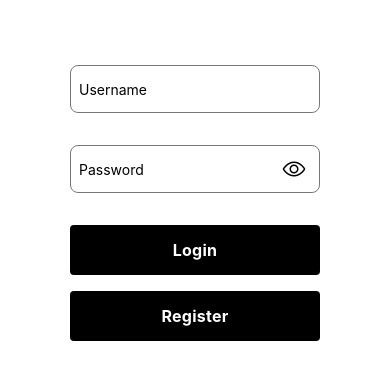
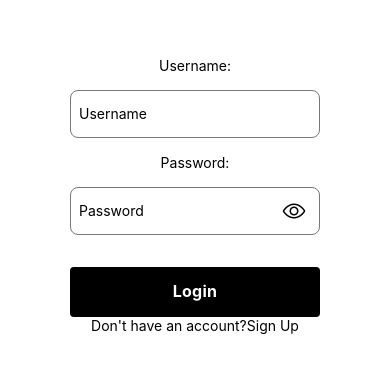
Before and after one commit to jestoniandales25/login-system, a React Native app: screen / in a window 390 px wide. Shown: the part 227-606 px from the top of the page. Built offline with nearby package versions, Linux system fonts and the light colour scheme.

Commit message:
Updated Login Page

```diff
--- a/app/screens/log_in_page.tsx
+++ b/app/screens/log_in_page.tsx
@@ -2,37 +2,53 @@ import React, { useState } from "react";
 import { Text, View, TextInput, TouchableOpacity } from "react-native";
 import { Ionicons } from "@expo/vector-icons";
 import AppStyles from "../../styles/log_in_styles";
+import Signup from "../screens/sign_up_page";
 
-export default function log_in_page() {
-  const [username, setUsername] = useState("");
-  const [password, setPassword] = useState("");
-  const [showPassword, setShowPassword] = useState(false);
+
+
+export default function App() {
+  const [username, setUsername] = useState('');
+  const [password, setPassword] = useState('');
+  const [showPassword, setShowPassword] = useState(false); // State for password visibility
+  const [isSignUpVisible, setIsSignUpVisible] = useState(false);
 
   const handleLogin = () => {
-    console.log("Username:", username);
-    console.log("Password:", password);
+    // Handle login logic here, e.g., send username and password to server
+    console.log('Username:', username);
+    console.log('Password:', password);
   };
+
+  const handleSignup = () => {
+    setIsSignUpVisible(true); // Show the Signup component
+  };
+
 
   return (
     <View style={AppStyles.container}>
+
+      {isSignUpVisible ? ( // Conditionally render Signup
+        <Signup onGoBack={() => setIsSignUpVisible(false)} />
+      ) : (
+        <>
+
+          <Text>Username:</Text>
           <TextInput
             style={AppStyles.userInput}
-        placeholder="Username"
+            placeholder='Username'
             onChangeText={(val) => setUsername(val)}
           />
-      <View style={{ flexDirection: "row", alignItems: "center" }}>
+          <Text>Password:</Text>
+          <View style={{ flexDirection: 'row', alignItems: 'center' }}>
             <TextInput
-          style={[AppStyles.userInput]}
-          placeholder="Password"
+              style={[AppStyles.userInput]} // Take up available space
+              placeholder='Password'
               onChangeText={(val) => setPassword(val)}
-          secureTextEntry={!showPassword}
+              secureTextEntry={!showPassword} // Toggle password visibility
             />
-        <TouchableOpacity
-          style={{ position: "absolute", right: 30 }}
-          onPress={() => setShowPassword(!showPassword)}
-        >
+            <TouchableOpacity  style={{ position: 'absolute', right: 30 }}
+            onPress={() => setShowPassword(!showPassword)}>
               <Ionicons
-            name={showPassword ? "eye-off-outline" : "eye-outline"}
+                name={showPassword ? 'eye-off-outline' : 'eye-outline'} // Toggle icon
                 size={24}
                 color="black"
               />
@@ -42,13 +58,15 @@ export default function log_in_page() {
           <TouchableOpacity style={AppStyles.button} onPress={handleLogin}>
             <Text style={AppStyles.text}>Login</Text>
           </TouchableOpacity>
+          <Text style={AppStyles.textOut}>Don't have an account?
+            <TouchableOpacity  onPress={handleSignup}>
+              <Text style={AppStyles.textCall}>Sign Up</Text>
+            </TouchableOpacity>
+          </Text>
 
-      <TouchableOpacity
-        style={AppStyles.button}
-        onPress={() => console.log("Register button pressed")}
-      >
-        <Text style={AppStyles.text}>Register</Text>
-      </TouchableOpacity>
+        </>
+      )}
     </View>
   );
+
 }
```
Lines whose indentation alone changed are shown as unchanged.
